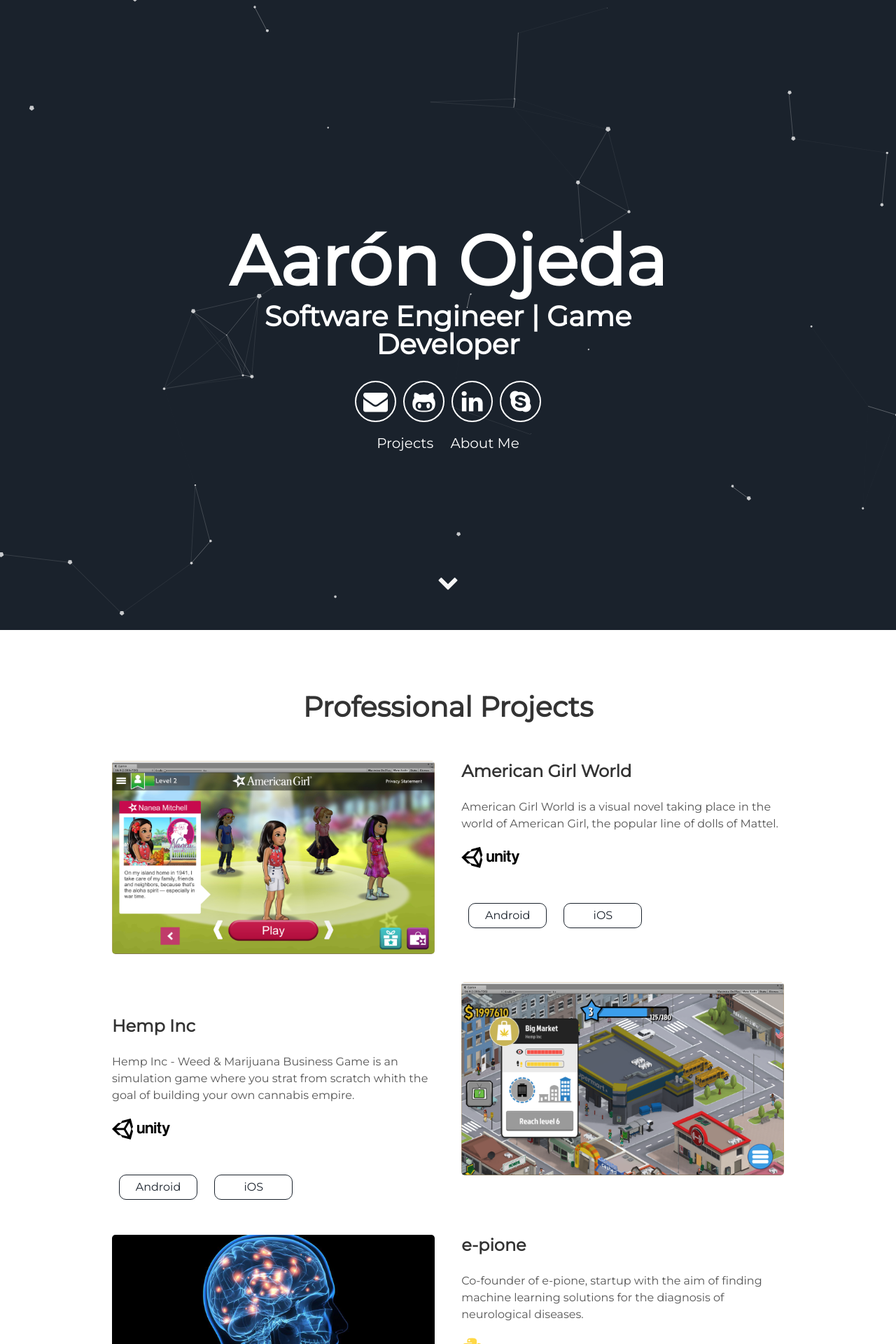
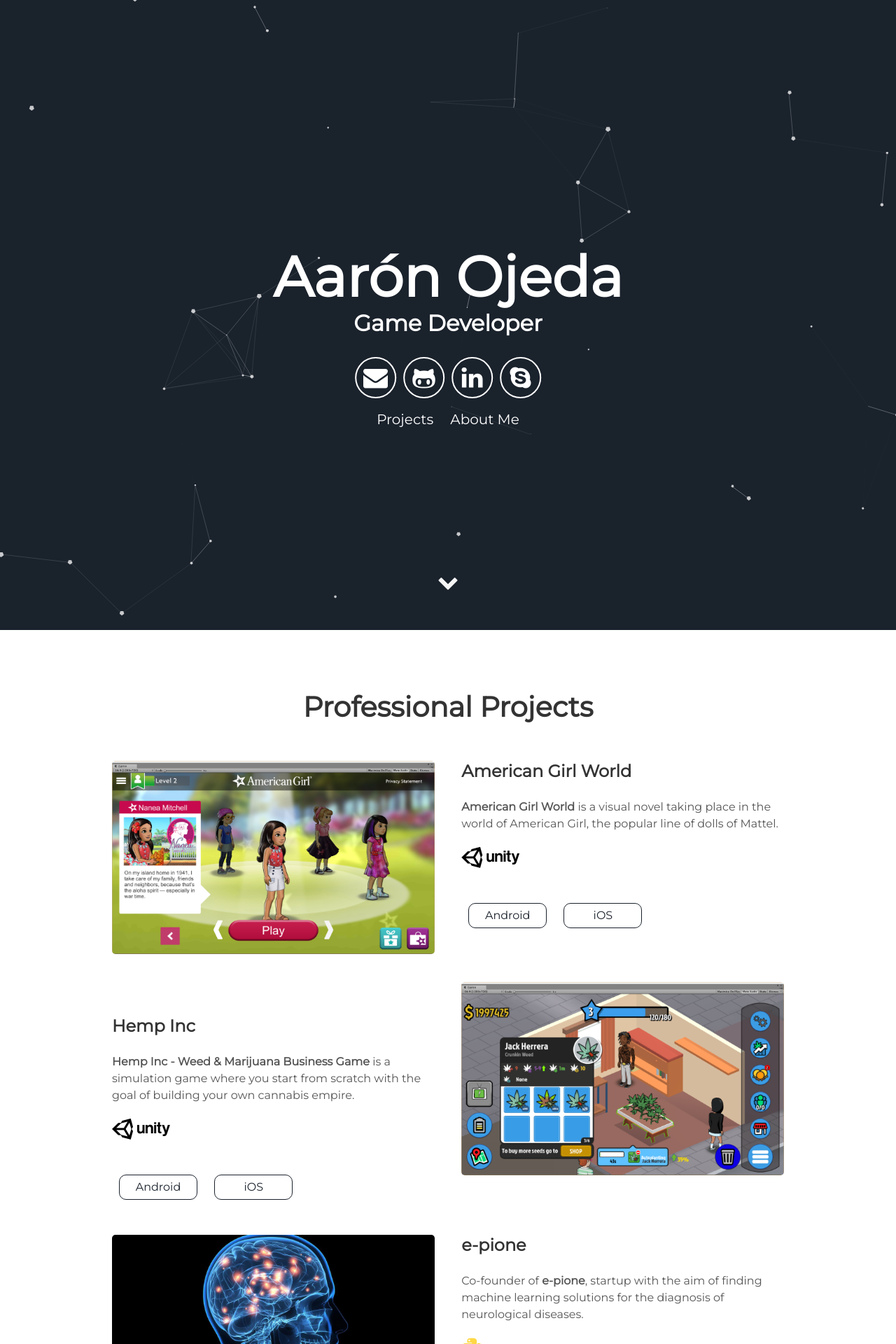
Before and after one commit to aaronojeda/aaronojeda.github.io, a Jekyll site: the page built from index.html, in a window 1280 px wide. Shown: the top 1920 px of the page at 70% size. Built offline with Jekyll 4.4.1, drawn with Linux system fonts in a browser that asks for light colours; some web fonts are replaced; some of the changed text lies outside the part shown.

Commit message:
Title size update. Links open in separate tabs. Some typos fixed.

```diff
--- a/_config.yml
+++ b/_config.yml
@@ -7,7 +7,7 @@ description: Aarón Ojeda's personal site
 # User settings
 username: Aarón Ojeda
 user_description: Self-motivated, analytical and creative software engineer. One way or another, I have been linked to video games professionally, personally or academically during my whole life. Needless to say, I love them. My thesis was about 2D platformers development with C++ and SDL. Leaving aside video games, I have experience in data science and a strong knowledge on basketball.
-user_title: Software Engineer | Game Developer
+user_title: Game Developer
 email: aaron.ojeda.reyes@gmail.com
 # twitter_username: lorem_ipsum
 github_username:  afrosistema
@@ -21,8 +21,8 @@ google-analytics:
 exclude: ['package.json', 'src' , 'node_modules']
 
 # Project descriptions
-project_AG: American Girl World is a visual novel taking place in the world of American Girl, the popular line of dolls of Mattel.
-project_HempInc: Hemp Inc - Weed & Marijuana Business Game is an simulation game where you strat from scratch whith the goal of building your own cannabis empire.
-project_S2PEditor: Game engine and GUI for the development of 2D platform games in Windows. Built using C++, SDL and Qt. S2PEditor stands for SDL 2D Platformer Editor.
-project_ThinkB4: Think before you jump is my entry for Ludum Dare 39 game jam. It is a micro-platformer where jumping costs power. It has four levels and four different endings.
-project_Epione: Co-founder of e-pione, startup with the aim of finding machine learning solutions for the diagnosis of neurological diseases.
+project_AG: <b>American Girl World</b> is a visual novel taking place in the world of American Girl, the popular line of dolls of Mattel.
+project_HempInc: <b>Hemp Inc - Weed & Marijuana Business Game</b> is a simulation game where you start from scratch with the goal of building your own cannabis empire.
+project_S2PEditor: Game engine and GUI for the development of 2D platform games in Windows. Built using C++, SDL and Qt. S2PEditor stands for <b>SDL 2D Platformer Editor</b>.
+project_ThinkB4: My entry for Ludum Dare 39 was <b>Think before you jump</b>, a micro-platformer where jumping costs power. It has four levels and four different endings.
+project_Epione: Co-founder of <b>e-pione</b>, startup with the aim of finding machine learning solutions for the diagnosis of neurological diseases.
--- a/_includes/projects.html
+++ b/_includes/projects.html
@@ -12,8 +12,8 @@
     <div class="toolsused">
       <i class="icon-unity-master-black"></i>
     </div>
-    <a class="project-link" href="https://play.google.com/store/apps/details?id=com.americangirl.agworldapp&hl=en">Android</a>
-    <a class="project-link" href="https://itunes.apple.com/gy/app/american-girl-world/id1247698882?mt=8">iOS</a>
+    <a class="project-link" href="https://play.google.com/store/apps/details?id=com.americangirl.agworldapp&hl=en" target="_blank">Android</a>
+    <a class="project-link" href="https://itunes.apple.com/gy/app/american-girl-world/id1247698882?mt=8" target="_blank">iOS</a>
   </div>
 </div>
 <!-- Hemp Inc -->
@@ -27,8 +27,8 @@
     <div class="toolsused">
       <i class="icon-unity-master-black"></i>
     </div>
-    <a class="project-link" href="https://play.google.com/store/apps/details?id=com.hkastudios.hempinc">Android</a>
-    <a class="project-link" href="https://itunes.apple.com/app/apple-store/id1059378205?mt=8">iOS</a>
+    <a class="project-link" href="https://play.google.com/store/apps/details?id=com.hkastudios.hempinc" target="_blank">Android</a>
+    <a class="project-link" href="https://itunes.apple.com/app/apple-store/id1059378205?mt=8" target="_blank">iOS</a>
   </div>
 </div>
 <!-- e-pione -->
@@ -57,14 +57,14 @@
     <img alt="s2peditor" src="{{ "/assets/img/s2peditor2.png" | prepend: site.baseurl }}" />
   </div>
   <div class="contents-right">
-    <h3> SDL 2D Platformers Editor </h3>
+    <h3> S2PEditor </h3>
     <p>{{site.project_S2PEditor}}</p>
     <div class="toolsused">
       <i class="devicon-cplusplus-plain colored"></i>
       <i class="icon-SDL_Mod"></i>
       <i class="icon-qt-monocolor"></i>
     </div>
-    <a class="project-link" href="https://github.com/afrosistema/S2PEditor">GitHub</a>
+    <a class="project-link" href="https://github.com/afrosistema/S2PEditor" target="_blank">GitHub</a>
   </div>
 </div>
 <!-- Think before you jump -->
@@ -79,6 +79,6 @@
       <i class="devicon-cplusplus-plain colored"></i>
       <i class="icon-SDL_Mod"></i>
     </div>
-    <a class="project-link" href="https://ldjam.com/events/ludum-dare/39/think-before-you-jump">Check it out</a>
+    <a class="project-link" href="https://ldjam.com/events/ludum-dare/39/think-before-you-jump" target="_blank">Check it out</a>
   </div>
 </div>
```
Also changed, not shown: assets/css/main.css, assets/img/hempinc.png, assets/img/hempinc2.png (added), assets/img/mountains.jpg (deleted), assets/img/skate.jpg (deleted), assets/img/unitylogo.png (deleted), assets/img/unitylogo.svg (deleted).
